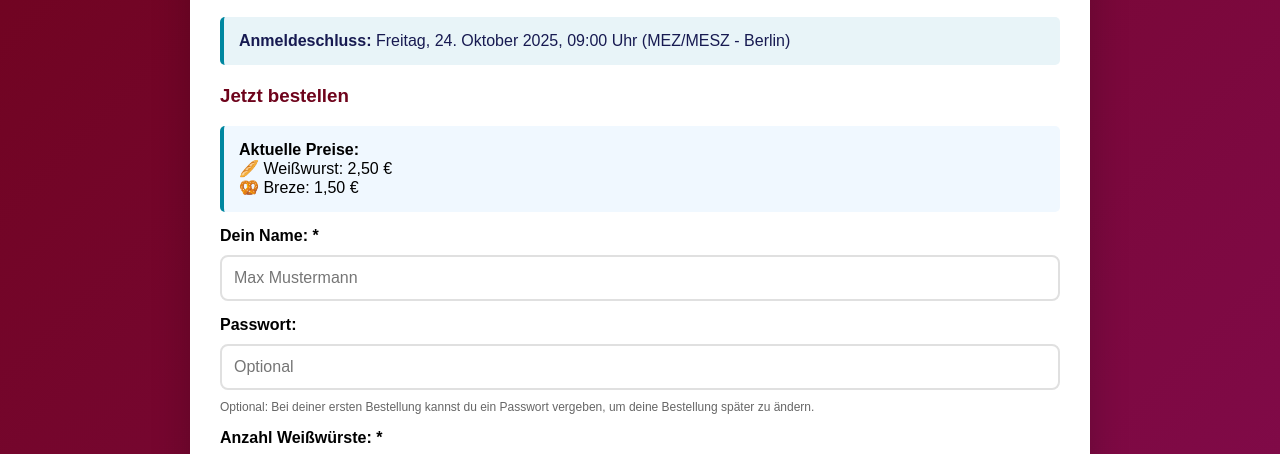
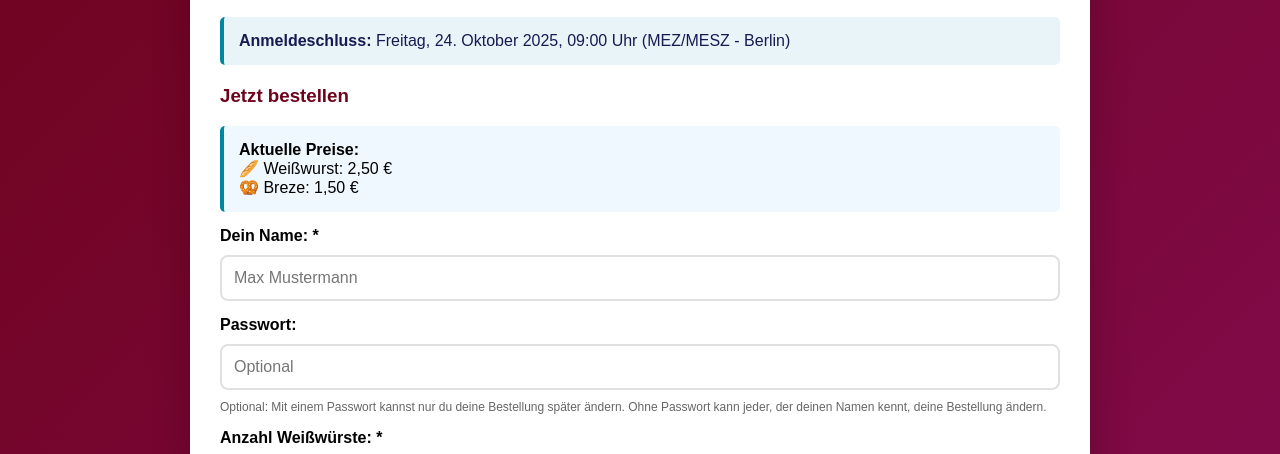
Before and after one commit to fevwursten/fevwursten.github.io, a plain HTML site: page index.html in a window 1280 px wide. Shown: the part 329-783 px from the top of the page. Drawn offline with Linux system fonts and the light colour scheme; no server answers.

Commit message:
index.html

```diff
--- a/index.html
+++ b/index.html
@@ -506,7 +506,8 @@
 
                 <label>Passwort:</label>
                 <input type="password" id="passwort" placeholder="Optional" autocomplete="current-password">
-                <p class="help-text">Optional: Bei deiner ersten Bestellung kannst du ein Passwort vergeben, um deine Bestellung später zu ändern.</p>
+<p class="help-text">Optional: Mit einem Passwort kannst nur du deine Bestellung später ändern. Ohne Passwort kann jeder, der deinen Namen kennt, deine Bestellung ändern.</p>
+
 
                 <label>Anzahl Weißwürste: *</label>
                 <input type="number" id="wuerste" value="0" min="0" max="50" required>
```
